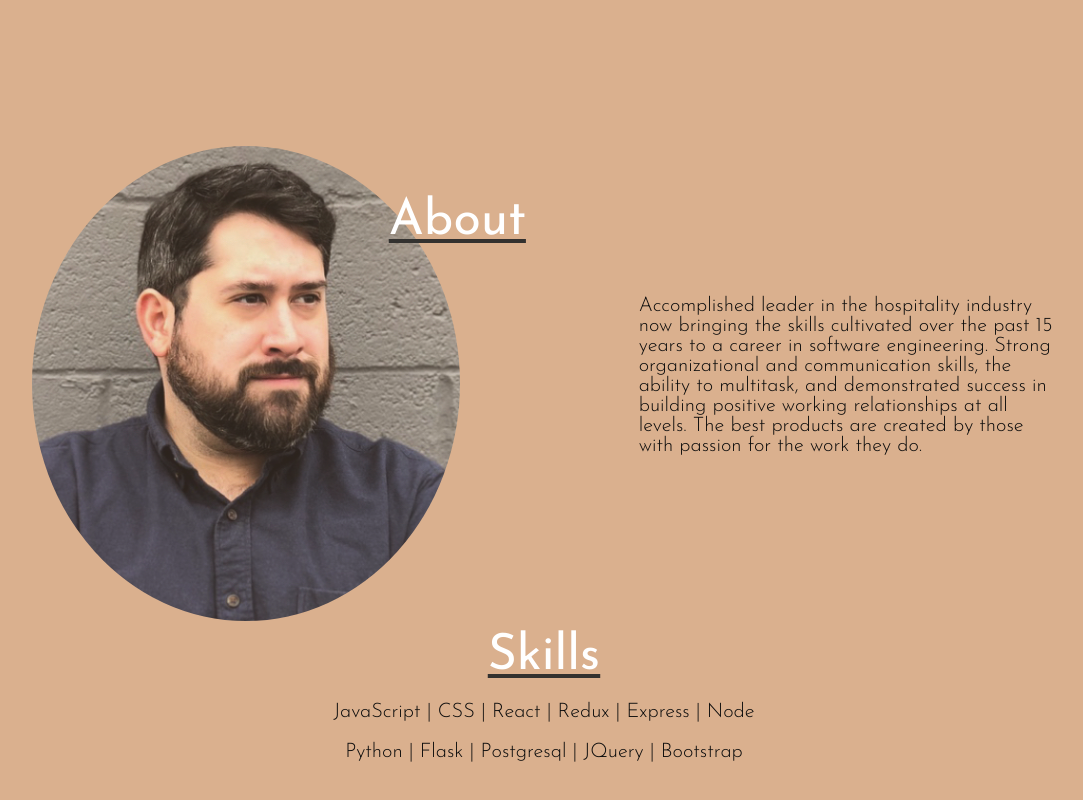
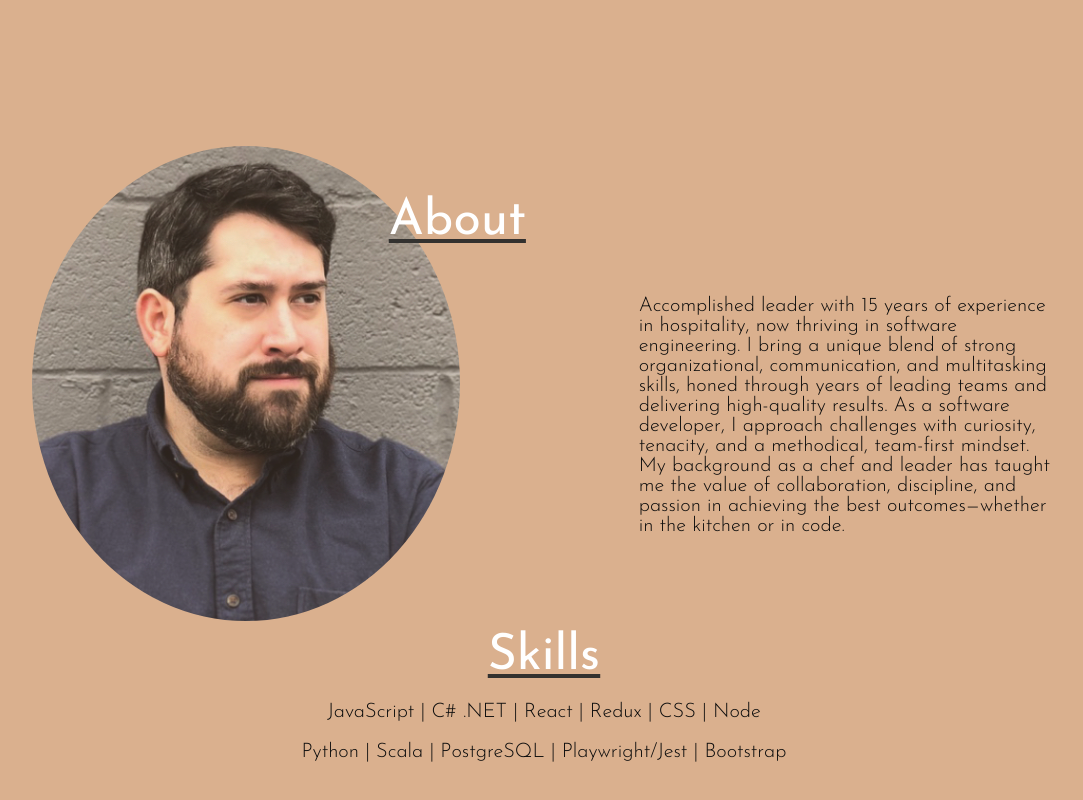
Before and after one commit to travisjhuss/travisjhuss.github.io, a React (Create React App) app: page / in a window 1280 px wide. Shown: the part 741-1541 px from the top of the page, without its empty margins (96-1179 px from the left). Built offline with nearby package versions, Linux system fonts and the light colour scheme.

Commit message:
update about me and resume

```diff
--- a/src/components/About/About.jsx
+++ b/src/components/About/About.jsx
@@ -16,21 +16,23 @@ export default function About() {
             </Grid>
             <Grid item sm={5} xs={12}>
               <p className="body-text about-text">
-                Accomplished leader in the hospitality industry now bringing the
-                skills cultivated over the past 15 years to a career in software
-                engineering. Strong organizational and communication skills, the
-                ability to multitask, and demonstrated success in building
-                positive working relationships at all levels. The best products
-                are created by those with passion for the work they do.
+                Accomplished leader with 15 years of experience in hospitality,
+                now thriving in software engineering. I bring a unique blend of
+                strong organizational, communication, and multitasking skills,
+                honed through years of leading teams and delivering high-quality results.
+                As a software developer, I approach challenges with curiosity, tenacity,
+                and a methodical, team-first mindset. My background as a chef and leader
+                has taught me the value of collaboration, discipline, and passion in achieving
+                the best outcomes—whether in the kitchen or in code.
               </p>
             </Grid>
             <Grid item xs={12}>
               <p className="subtitle skills-header">Skills</p>
               <p className="body-text" style={{ textAlign: 'center' }}>
-                JavaScript | CSS | React | Redux | Express | Node
+                JavaScript | C# .NET | React | Redux | CSS | Node
               </p>
               <p className="body-text" style={{ textAlign: 'center' }}>
-                Python | Flask | Postgresql | JQuery | Bootstrap
+                Python | Scala | PostgreSQL | Playwright/Jest | Bootstrap
               </p>
             </Grid>
           </Grid>
--- a/src/components/Contact/Contact.jsx
+++ b/src/components/Contact/Contact.jsx
@@ -42,7 +42,7 @@ export default function Contact ({openLink}) {
             </Grid>
             <Grid item xs={5}></Grid>
             <Grid item xs={7} className={classes.contactLinks}>
-              <div className="link" onClick={() => openLink('/Resume2021.pdf')}>
+              <div className="link" onClick={() => openLink('/TravisHussResume24.pdf')}>
                 <img
                   alt="resume icon"
                   src="./resume.png"
```
Also changed, not shown: 1 other file (tests, documents, lock files or other folders).
